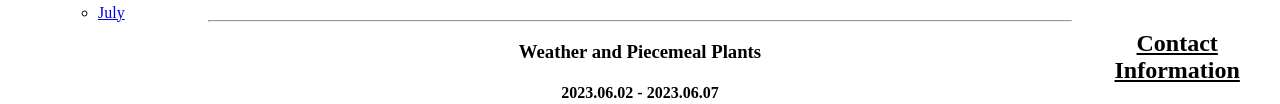
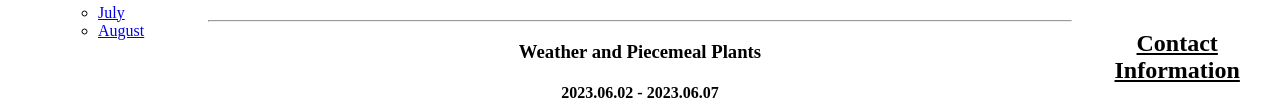
Before and after one commit to HoopsKerrigan/Mac-Flora, a plain HTML site: page June23.html in a window 1280 px wide. Shown: the part 386-490 px from the top of the page. Drawn offline with Linux system fonts and the light colour scheme.

Commit message:
Update June23.html

```diff
--- a/June23.html
+++ b/June23.html
@@ -58,6 +58,7 @@
 		<li><a href="https://macflora.net/May23.html">May</a></li>
 		<li>June</li>
 		<li><a href="https://macflora.net/July23.html">July</a></li>
+		<li><a href="https://macflora.net/August23.html">August</a></li>
 	</ul>
 	</ul>
   </div>
```
